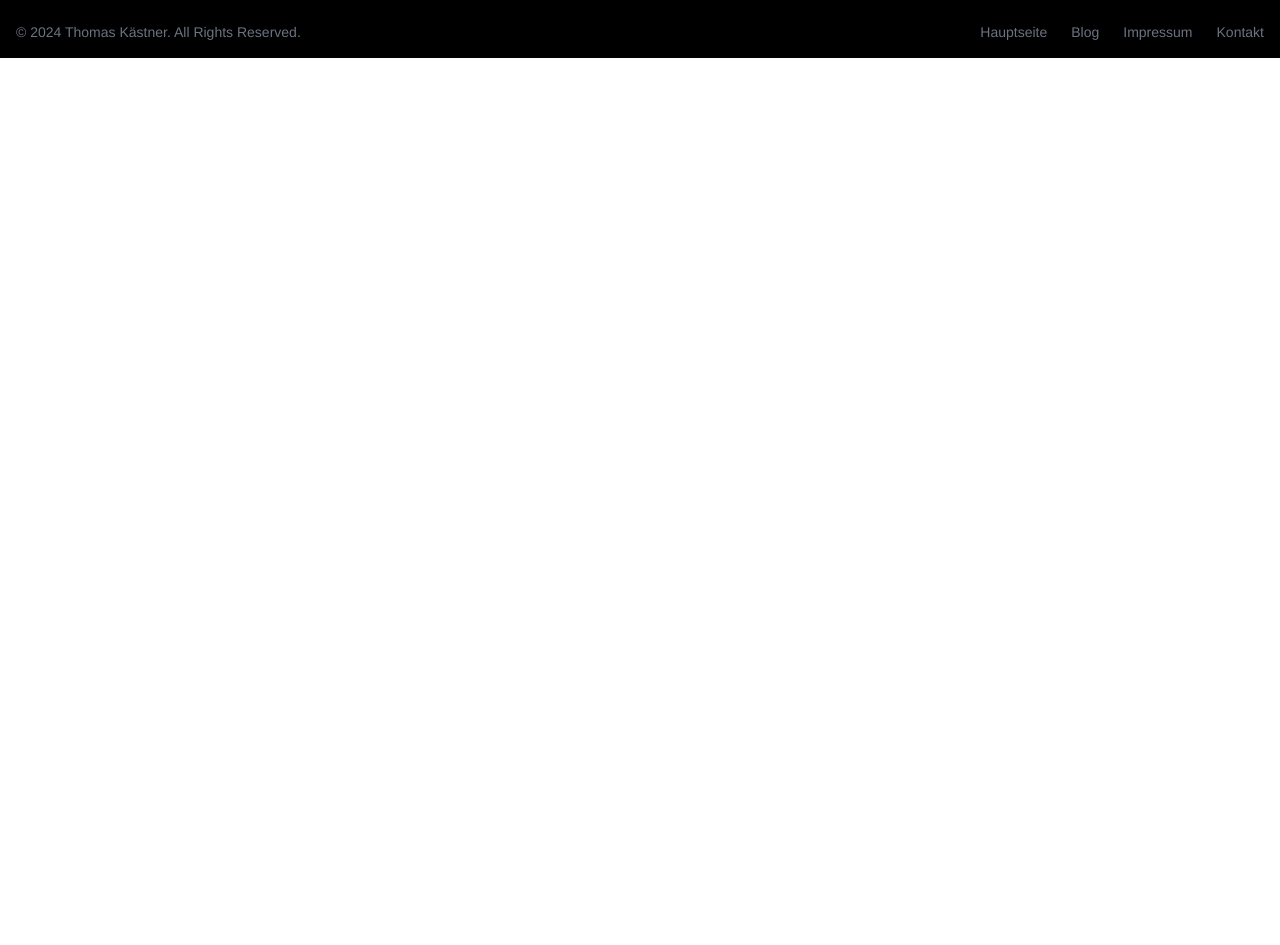
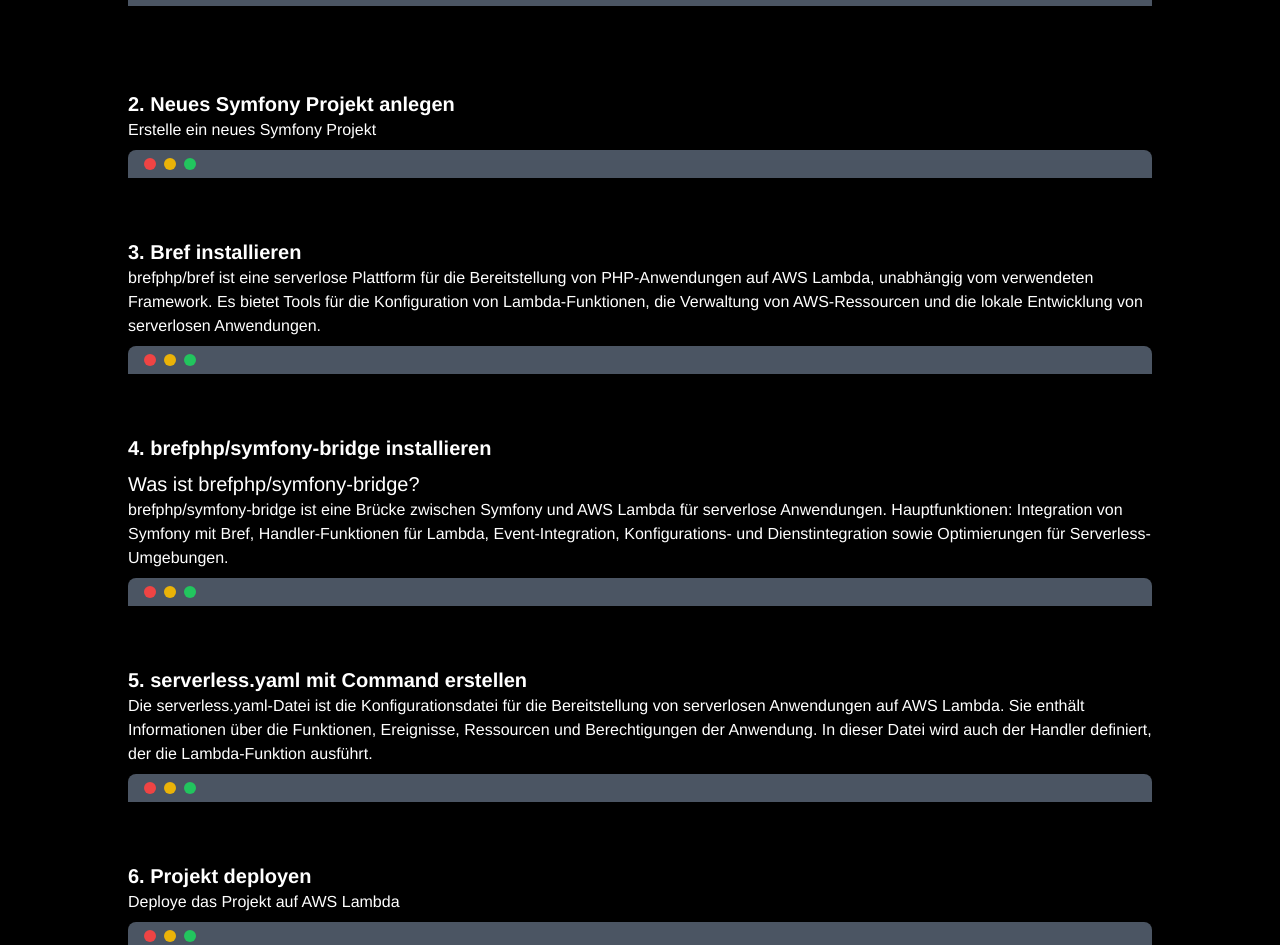
Before and after one commit to ThomasAKaestner/thomaskaestner, a Vue app: page /blog/symfony-serverless in a window 1280 px wide. Shown: the part 427-1372 px from the top of the page. Before the commit the page ends 800 px from the top, so only its background shows below. Built offline with nearby package versions, Linux system fonts and the light colour scheme.

Commit message:
making some css changes

```diff
--- a/src/views/articles/SymfonyServerless.vue
+++ b/src/views/articles/SymfonyServerless.vue
@@ -20,11 +20,111 @@
           skalierbar zu betreiben, ohne sich um die Verwaltung von Servern kümmern zu müssen.
         </h4>
 
+
+        <!-- Serverless Framework installieren -->
+        <div class="my-4">
+          <h5 class="text-xl font-bold">
+            1. Serverless Framework installieren
+          </h5>
+          <div class="my-4">
+            <Terminal :code="installServerlessCommand"></Terminal>
+          </div>
+        </div>
+
+
+        <!-- Neues Symfony Projekt anlegen -->
+        <div class="my-4">
+          <h5 class="text-xl font-bold">
+            2. Neues Symfony Projekt anlegen
+          </h5>
+          <p>Erstelle ein neues Symfony Projekt</p>
+          <Terminal :code="initSymfonyCommand"></Terminal>
+        </div>
+
+
+        <!-- Bref installieren -->
+        <div class="my-4">
+          <h5 class="text-xl font-bold">
+            3. Bref installieren
+          </h5>
+          <p>
+            brefphp/bref ist eine serverlose Plattform für die Bereitstellung von PHP-Anwendungen auf AWS Lambda,
+            unabhängig vom verwendeten Framework. Es bietet Tools für die Konfiguration von Lambda-Funktionen, die
+            Verwaltung von AWS-Ressourcen und die lokale Entwicklung von serverlosen Anwendungen.
+          </p>
+          <Terminal :code="installBrefCommand"></Terminal>
+        </div>
+
+        <!-- Bref/Symfony-Bridge installieren -->
+        <div class="my-4">
+          <h5 class="text-xl font-bold">
+            4. brefphp/symfony-bridge installieren
+          </h5>
+          <div class="my-2">
+            <h3 class="text-xl">Was ist brefphp/symfony-bridge?</h3>
+            <p>
+              brefphp/symfony-bridge ist eine Brücke zwischen Symfony und AWS Lambda für serverlose Anwendungen.
+              Hauptfunktionen: Integration von Symfony mit Bref, Handler-Funktionen für Lambda, Event-Integration,
+              Konfigurations- und Dienstintegration sowie Optimierungen für Serverless-Umgebungen.
+            </p>
+            <Terminal :code="installSymfonyBridgeCommand"></Terminal>
+          </div>
+        </div>
+
+
+        <!-- Serverless.yaml mit Command erstellen -->
+        <div class="my-4">
+          <h5 class="text-xl font-bold">
+            5. serverless.yaml mit Command erstellen
+          </h5>
+          <p>
+            Die serverless.yaml-Datei ist die Konfigurationsdatei für die Bereitstellung von serverlosen Anwendungen
+            auf AWS Lambda. Sie enthält Informationen über die Funktionen, Ereignisse, Ressourcen und Berechtigungen
+            der Anwendung. In dieser Datei wird auch der Handler definiert, der die Lambda-Funktion ausführt.
+          </p>
+          <Terminal :code="initServerlessYamlCommand"></Terminal>
+        </div>
+
+
+        <!-- Projekt deployen -->
+        <div class="my-4">
+          <h5 class="text-xl font-bold">
+            6. Projekt deployen
+          </h5>
+          <p>
+            Deploye das Projekt auf AWS Lambda
+          </p>
+          <Terminal :code="deployProjectCommand"></Terminal>
+        </div>
       </div>
     </div>
   </div>
 </template>
 
-<style scoped>
+<script>
+import Terminal from "@/components/Terminal.vue";
 
-</style>
+export default {
+  components: {
+    Terminal
+  },
+  data() {
+    return {
+      initSymfonyCommand:
+          'symfony new my_project_name',
+      installBrefCommand:
+          'composer require bref/bref',
+      installSymfonyBridgeCommand:
+          'composer require bref/symfony-bridge',
+      initServerlessYamlCommand:
+          'vendor/bin/bref init',
+      deployProjectCommand:
+          'serverless deploy',
+      installServerlessCommand: `npm i -g serverless
+serverless config credentials — provider aws — key {key} — secret {secret}`
+    }
+  }
+};
+
+
+</script>
```
Lines whose indentation alone changed are shown as unchanged.
